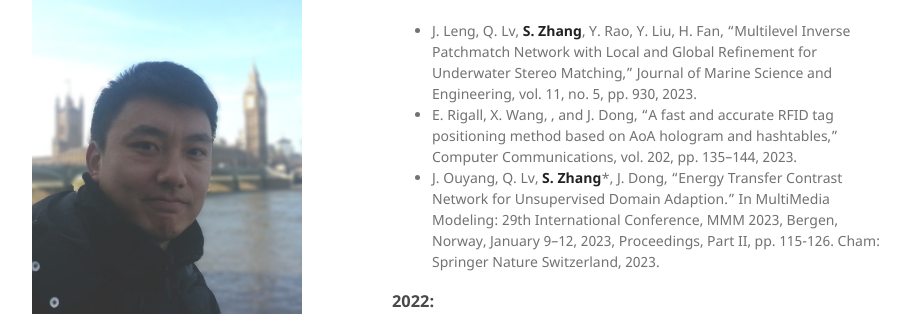
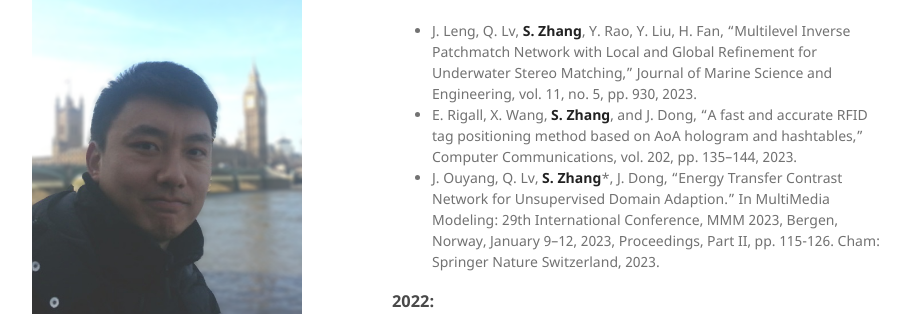
Before and after one commit to jackyspeed/aboutzhangshu, a Jekyll site: the page built from index.md, in a window 1280 px wide and 900 px high, scrolled down 1424 px. Shown: the part 155-471 px from the top of the window, without its empty margins (178-1099 px from the left). Built offline with Jekyll 4.4.1, drawn with Linux system fonts in a browser that asks for light colours; our own code applies the rules of GitHub Pages for plain Markdown files.

Commit message:
Update index.md

```diff
--- a/index.md
+++ b/index.md
@@ -63,7 +63,7 @@ Shu Zhang is currently a Associate Professor and Postgraduate supervisor with Oc
 ### 2023:
 
 - J. Leng, Q. Lv, **S. Zhang**, Y. Rao, Y. Liu, H. Fan, "Multilevel Inverse Patchmatch Network with Local and Global Refinement for Underwater Stereo Matching," Journal of Marine Science and Engineering, vol. 11, no. 5, pp. 930, 2023.
-- E. Rigall, X. Wang, , and J. Dong, "A fast and accurate RFID tag positioning method based on AoA hologram and hashtables," Computer Communications, vol. 202, pp. 135–144, 2023.
+- E. Rigall, X. Wang, **S. Zhang**, and J. Dong, "A fast and accurate RFID tag positioning method based on AoA hologram and hashtables," Computer Communications, vol. 202, pp. 135–144, 2023.
 - J. Ouyang, Q. Lv, **S. Zhang***, J. Dong, "Energy Transfer Contrast Network for Unsupervised Domain Adaption." In MultiMedia Modeling: 29th International Conference, MMM 2023, Bergen, Norway, January 9–12, 2023, Proceedings, Part II, pp. 115-126. Cham: Springer Nature Switzerland, 2023.
 
 ### 2022:
```
